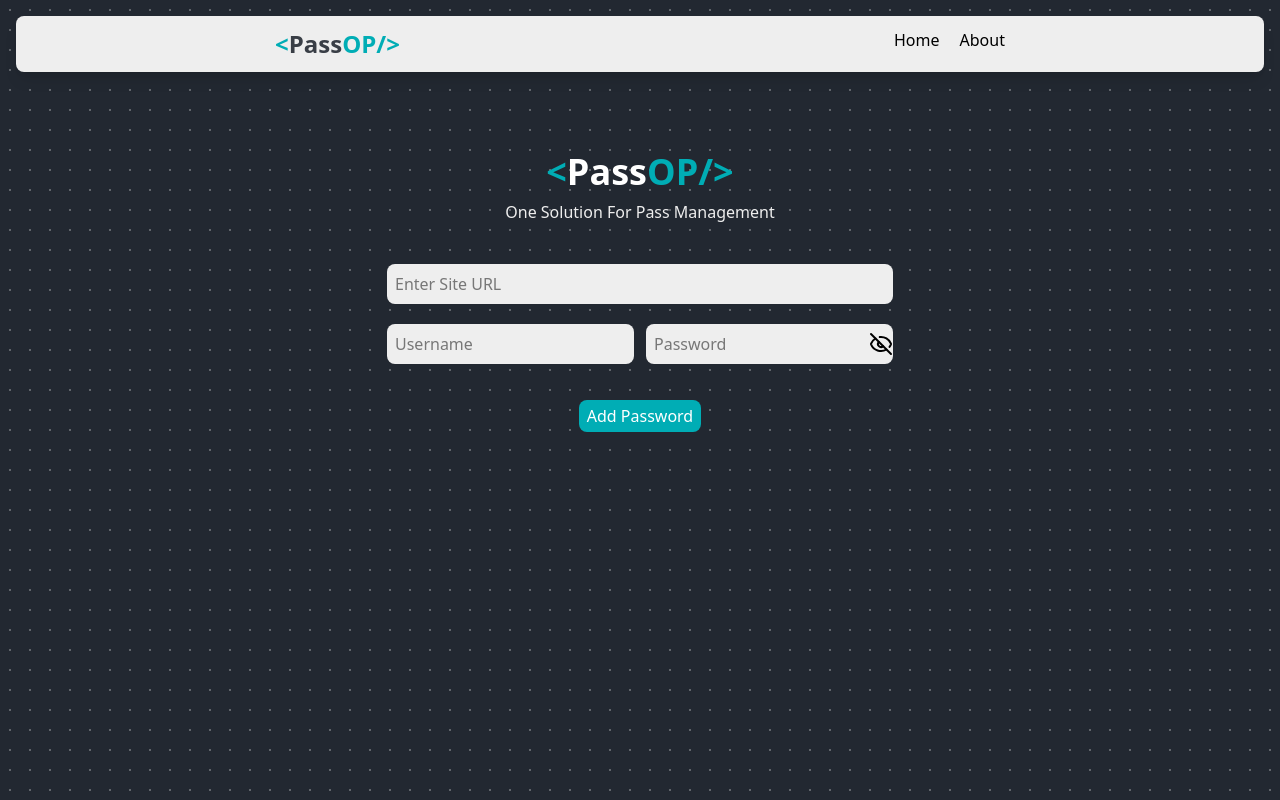
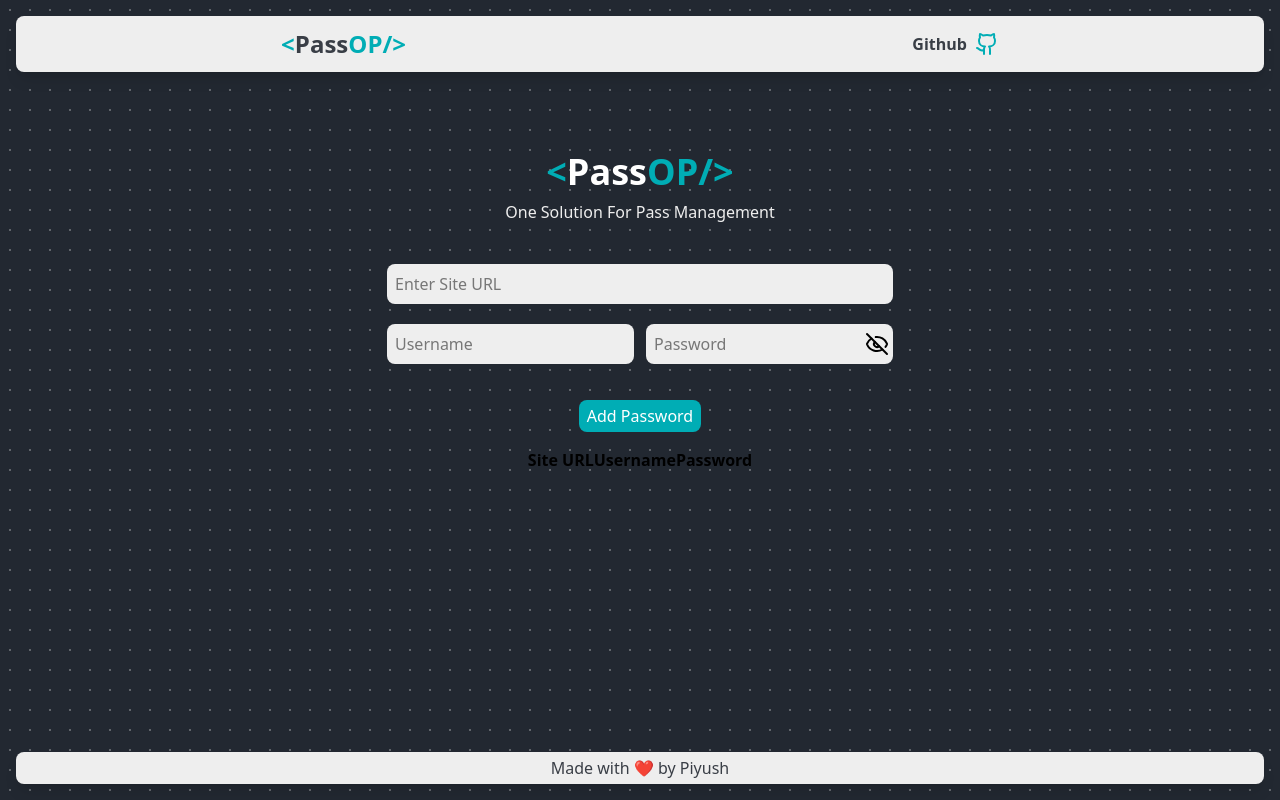
Before and after one commit to PiyuSX/Pass-op, a React (Vite) app: page / in a window 1280 px wide. Built offline with nearby package versions, Linux system fonts and the light colour scheme; some icons are missing.

Commit message:
UI fixes & Password Display

```diff
--- a/src/App.jsx
+++ b/src/App.jsx
@@ -1,12 +1,13 @@
-import React from 'react'
 import Navbar from './components/Navbar.jsx'
 import Manager from './components/Manager.jsx'
+import Footer from './components/Footer.jsx'
 
 const App = () => {
   return (
     <>
       <Navbar />
       <Manager />
+      <Footer />
     </>
   )
 }
--- /dev/null
+++ b/src/components/Footer.jsx
@@ -0,0 +1,15 @@
+import React from 'react'
+
+const Footer = () => {
+    return (
+        <footer className='mx-4 fixed bottom-4 left-0 right-0 flex flex-col items-center justify-center bg-[#EEEEEE] p-1 rounded-lg shadow-lg'>
+                <div>
+                        <p className='text-[#393E46]'>
+                                Made with ❤️ by Piyush
+                        </p>
+                </div>
+        </footer>
+    )
+}
+
+export default Footer
--- a/src/components/Manager.jsx
+++ b/src/components/Manager.jsx
@@ -1,3 +1,5 @@
+import Table from "./Table"
+
 import { useState, useEffect } from "react"
 
 import { Eye, EyeOff } from "lucide-react";
@@ -28,11 +30,15 @@ const Manager = () => {
     const savePassword = () => {
         setPasswordArray([...passwordArray, form])
         localStorage.setItem("passwords", JSON.stringify([...passwordArray, form]))
-        console.log([...passwordArray, form])
+        setForm({
+            siteUrl: "",
+            username: "",
+            password: ""
+        })
     }
   return (
     <div>
-      <div class="absolute top-0 z-[-2] h-screen w-screen bg-[#393E46] bg-[radial-gradient(#ffffff33_1px,#222831_1px)] bg-[size:20px_20px]"></div>
+      <div className="absolute top-0 z-[-2] h-screen w-screen bg-[#393E46] bg-[radial-gradient(#ffffff33_1px,#222831_1px)] bg-[size:20px_20px]"></div>
       <div className="flex flex-col items-center mt-20">
         <div className="text-center">
           <h1 className="text-4xl font-bold text-[#ffffff] ">
@@ -51,10 +57,10 @@ const Manager = () => {
           <div className="flex flex-row gap-3">
             <input name="username" value={form.username} onChange={handleChange} className="bg-[#EEEEEE] p-2 rounded-lg focus:outline-none focus:ring-2 focus:ring-[#00ADB5]" placeholder="Username" type="text" />
             <div className="relative">
-            <input name="password" value={form.password} onChange={handleChange} className="bg-[#EEEEEE] p-2 rounded-lg focus:outline-none focus:ring-2 focus:ring-[#00ADB5]" placeholder="Password" type="text" />
-            <button className="absolute right-0 top-2" onClick={()=> setShowPassword(!showPassword)}>
-              {showPassword ? <Eye /> : <EyeOff />}
-            </button>
+              <input name="password" value={form.password} onChange={handleChange} className="bg-[#EEEEEE] p-2  rounded-lg focus:outline-none focus:ring-2 focus:ring-[#00ADB5]" placeholder="Password" type={showPassword ? "text" : "password"} />
+              <button className="absolute right-1 top-2" type="button" onClick={()=> setShowPassword(!showPassword)}>
+                {showPassword ? <Eye /> : <EyeOff />}
+              </button>
             </div>
           </div>
           <div className="flex justify-center items-center m-4">
@@ -67,9 +73,12 @@ const Manager = () => {
             </button>
           </div>
         </div>
+        <div>
+          <Table passwordArray={passwordArray} />
+        </div>
       </div>
     </div>
   );
-};
+}
 
 export default Manager;
--- a/src/components/Navbar.jsx
+++ b/src/components/Navbar.jsx
@@ -1,4 +1,4 @@
-import React from 'react'
+import { Github } from "lucide-react";
 
 const Navbar = () => {
   return (
@@ -10,10 +10,10 @@ const Navbar = () => {
                 <span className='text-[#00ADB5]'>OP/&gt;</span>
             </h1>
         </div>
-        <ul className='flex gap-5'>
-            <li className='hover:font-bold cursor-pointer'>Home</li>
-            <li className='hover:font-bold cursor-pointer'>About</li>
-        </ul>
+        <a className='flex gap-2 items-center' href="https://github.com/PiyuSX" target="_blank" >
+            <span className='text-[#393E46] font-bold'>Github</span>
+            <Github className='text-[#00ADB5]' />
+        </a>
     </nav>
   )
 }
--- /dev/null
+++ b/src/components/Table.jsx
@@ -0,0 +1,25 @@
+
+const Table = ({ passwordArray }) => {
+  return (
+    <table class="table-auto">
+      <thead>
+        <tr>
+          <th>Site URL</th>
+          <th>Username</th>
+          <th>Password</th>
+        </tr>
+      </thead>
+      <tbody>
+        {passwordArray.map((item, index) => (
+          <tr key={index}>
+            <td>{item.siteUrl}</td>
+            <td>{item.username}</td>
+            <td>{item.password}</td>
+          </tr>
+        ))}
+      </tbody>
+    </table>
+  );
+};
+
+export default Table;
```
